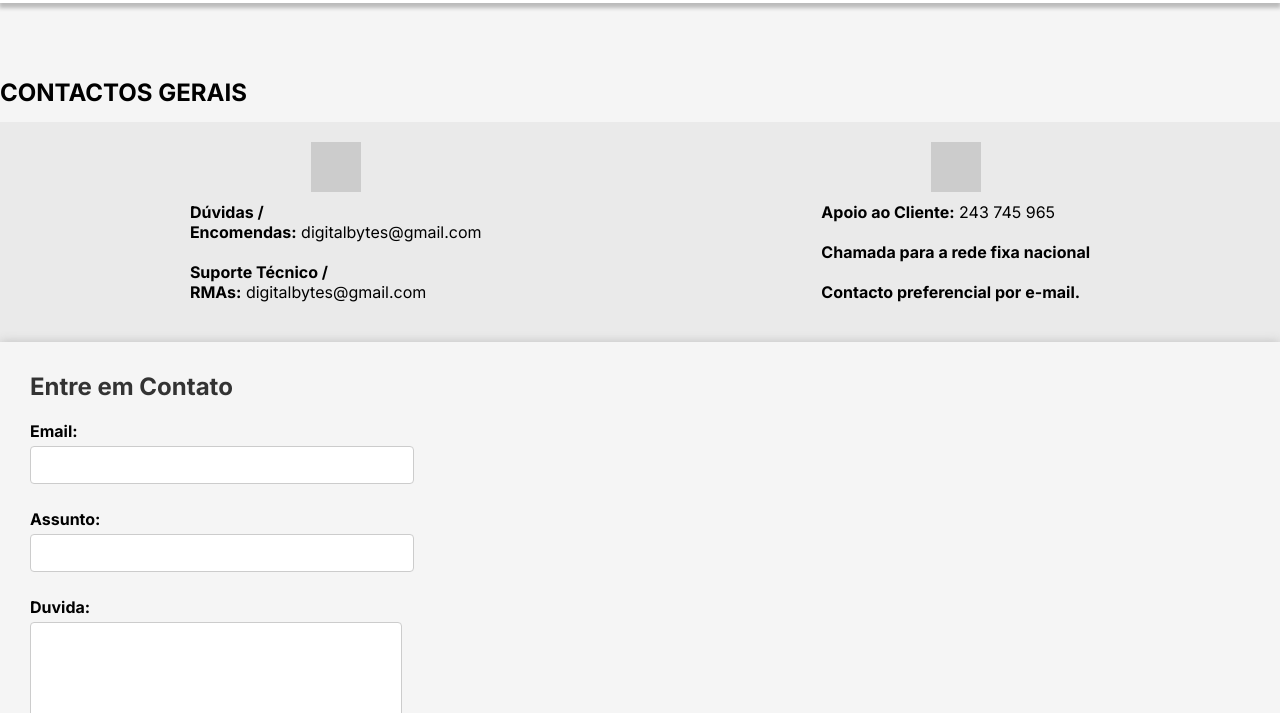
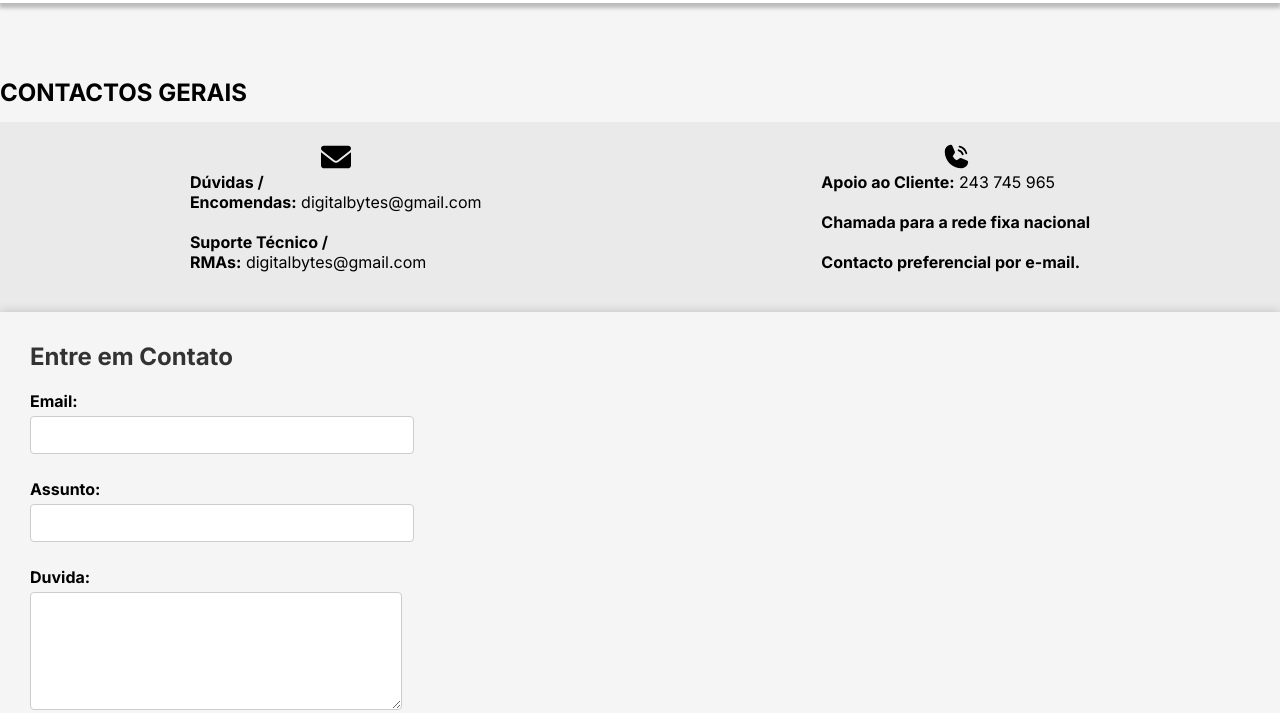
Before and after one commit to diogomartinho31423/digitalbytes, a plain HTML site: page contactos.html in a window 1280 px wide. Shown: the part 87-800 px from the top of the page. Drawn offline with nearby package versions, Linux system fonts and the light colour scheme.

Commit message:
Correcao contactos

```diff
--- a/contactos.html
+++ b/contactos.html
@@ -31,7 +31,7 @@
     <section class="contact-info">
         <div class="contact-methods">
             <div class="contact-item center">
-                <div class="icon"></div>
+                <div class="icon-email"></div>
                 <div class="left">
                     <p><strong>Dúvidas /<br>Encomendas:</strong> digitalbytes@gmail.com</p>
                     <p><strong>Suporte Técnico /<br>RMAs:</strong> digitalbytes@gmail.com</p>
@@ -39,7 +39,7 @@
 
             </div>
             <div class="contact-item center">
-                <div class="icon"></div>
+                <div class="icon-phone"></div>
                 <div class="left">
                     <p><strong>Apoio ao Cliente:</strong> 243 745 965</p>
                     <p><strong>Chamada para a rede fixa nacional</strong></p>
--- a/style.css
+++ b/style.css
@@ -514,3 +514,17 @@ button:hover {
     background-repeat: no-repeat;
     background-size: contain;
 }
+.icon-email {
+    background-image: url('images/email.svg');
+    width: 30px;
+    height: 30px;
+    background-repeat: no-repeat;
+    background-size: contain;
+}
+.icon-phone {
+    background-image: url('images/phone.svg');
+    width: 30px;
+    height: 30px;
+    background-repeat: no-repeat;
+    background-size: contain;
+}
```
